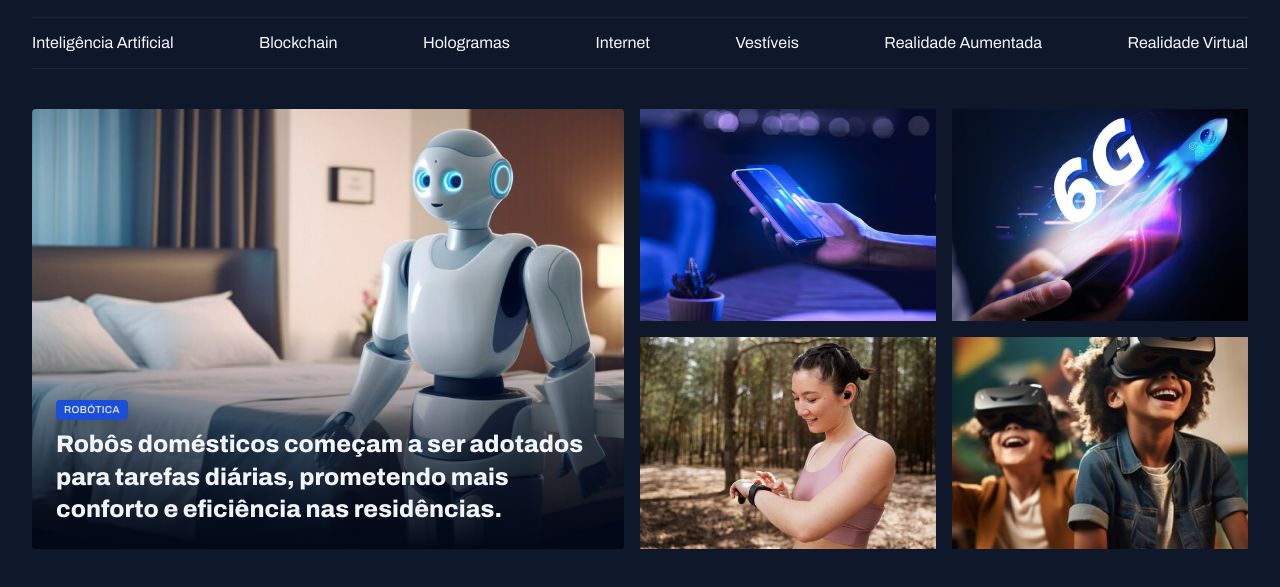
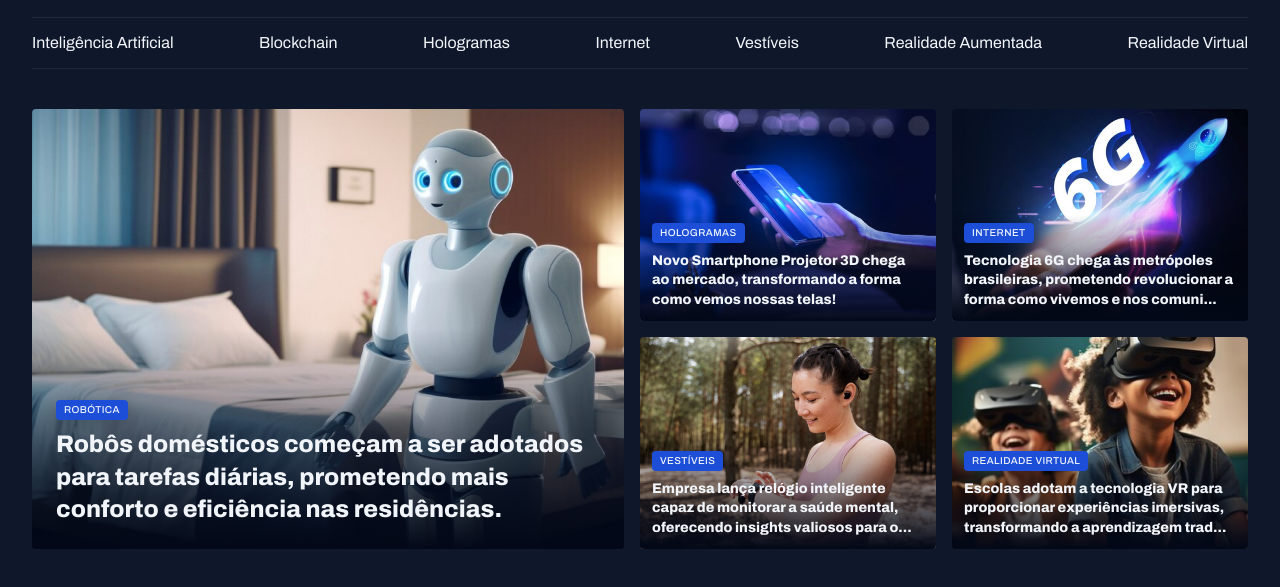
Before and after one commit to eloisaoliveira/portal-noticias, a plain HTML site: page index.html in a window 1280 px wide. Shown: the part 55-642 px from the top of the page. Drawn offline with Linux system fonts and the light colour scheme.

Commit message:
finishing the highlights section

```diff
--- a/index.html
+++ b/index.html
@@ -54,21 +54,49 @@
       </figure>
 
       <div class="grid grid-cols-2 gap-16">
-        <div>
+        <figure class="card">
           <img src="assets/images/Image 02.png" alt="">
-        </div>
 
-        <div>
-          <img src="assets/images/Image 03.png" alt="">
-        </div>
+          <figcaption>
+            <span class="content-tag">hologramas</span>
+            <h2 class="text-lg">
+              Novo Smartphone Projetor 3D chega ao mercado, transformando a forma como vemos nossas telas!
+            </h2>
+          </figcaption>
+        </figure>
 
-        <div>
-          <img src="assets/images/Image 04.png" alt="">
-        </div>
+        <figure class="card">
+          <img src="assets/images/Image 03.png" alt="Tecnologia 6G chega às metrópoles brasileiras, prometendo revolucionar a forma como vivemos e nos comunicamos.">
 
-        <div>
-          <img src="assets/images/Image 05.png" alt="">
-        </div>
+          <figcaption>
+            <span class="content-tag">internet</span>
+            <h2 class="text-lg">
+              Tecnologia 6G chega às metrópoles brasileiras, prometendo revolucionar a forma como vivemos e nos comuni...
+            </h2>
+          </figcaption>
+        </figure>
+
+        <figure class="card">
+          <img src="assets/images/Image 04.png" alt="Empresa lança relógio inteligente capaz de monitorar a saúde mental, oferecendo insights valiosos para o bem-estar pessoal.">
+
+          <figcaption>
+            <span class="content-tag">vestíveis</span>
+            <h2 class="text-lg">
+              Empresa lança relógio inteligente capaz de monitorar a saúde mental, oferecendo insights valiosos para o...
+            </h2>
+          </figcaption>
+        </figure>
+
+        <figure class="card">
+          <img src="assets/images/Image 05.png" alt="Escolas adotam a tecnologia VR para proporcionar experiências imersivas, transformando a aprendizagem tradicional.">
+
+          <figcaption>
+            <span class="content-tag">realidade virtual</span>
+            <h2 class="text-lg">
+              Escolas adotam a tecnologia VR para proporcionar experiências imersivas, transformando a aprendizagem trad...
+            </h2>
+          </figcaption>
+        </figure>
       </div>
     </section>
 </main>
--- a/styles/sections.css
+++ b/styles/sections.css
@@ -26,6 +26,10 @@
 
       padding: 24px;
 
+      &:has(.text-lg) {
+        padding: 12px;
+      }
+
       h2 {
         margin-top: 8px;
       }
```
